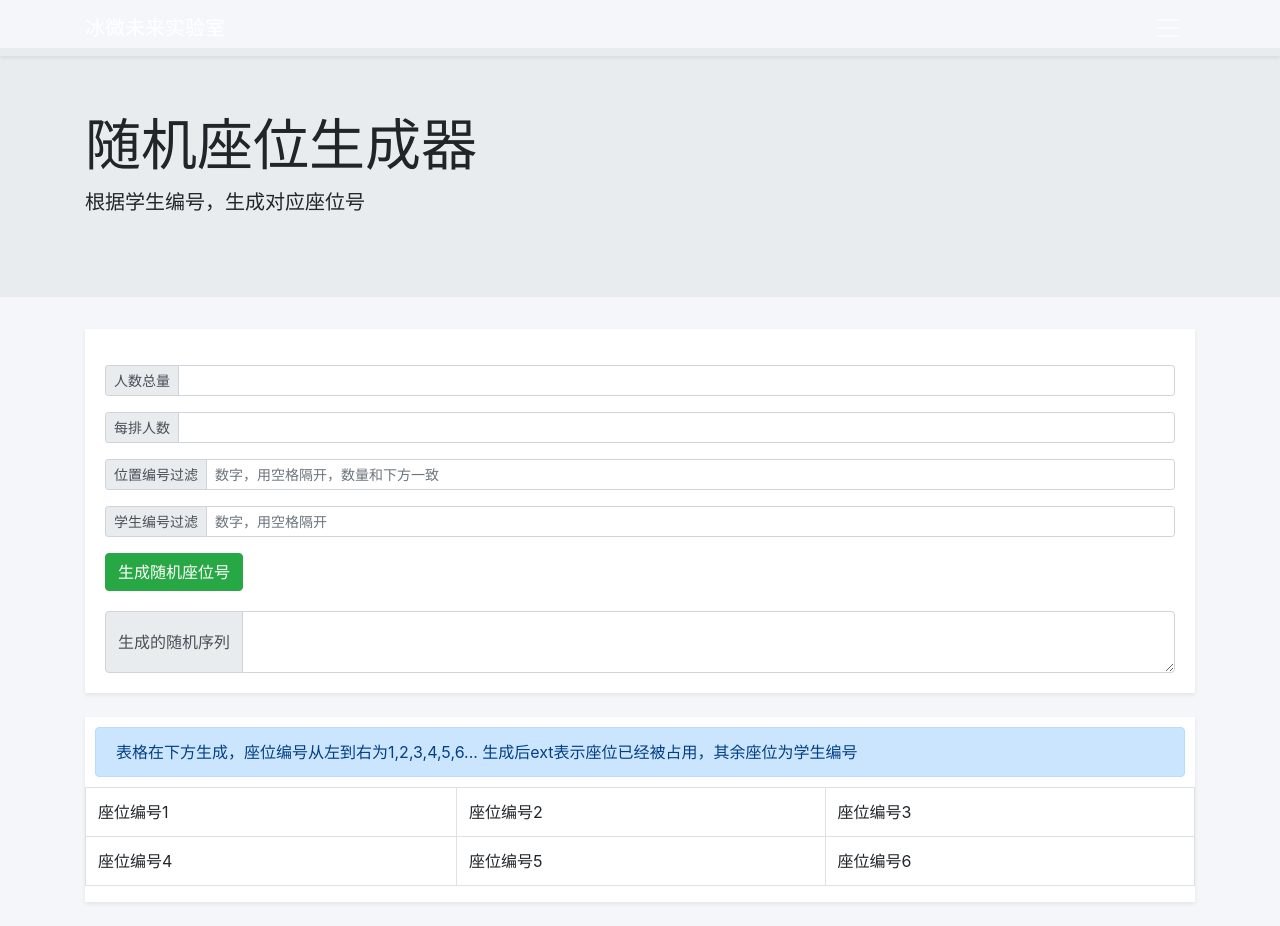
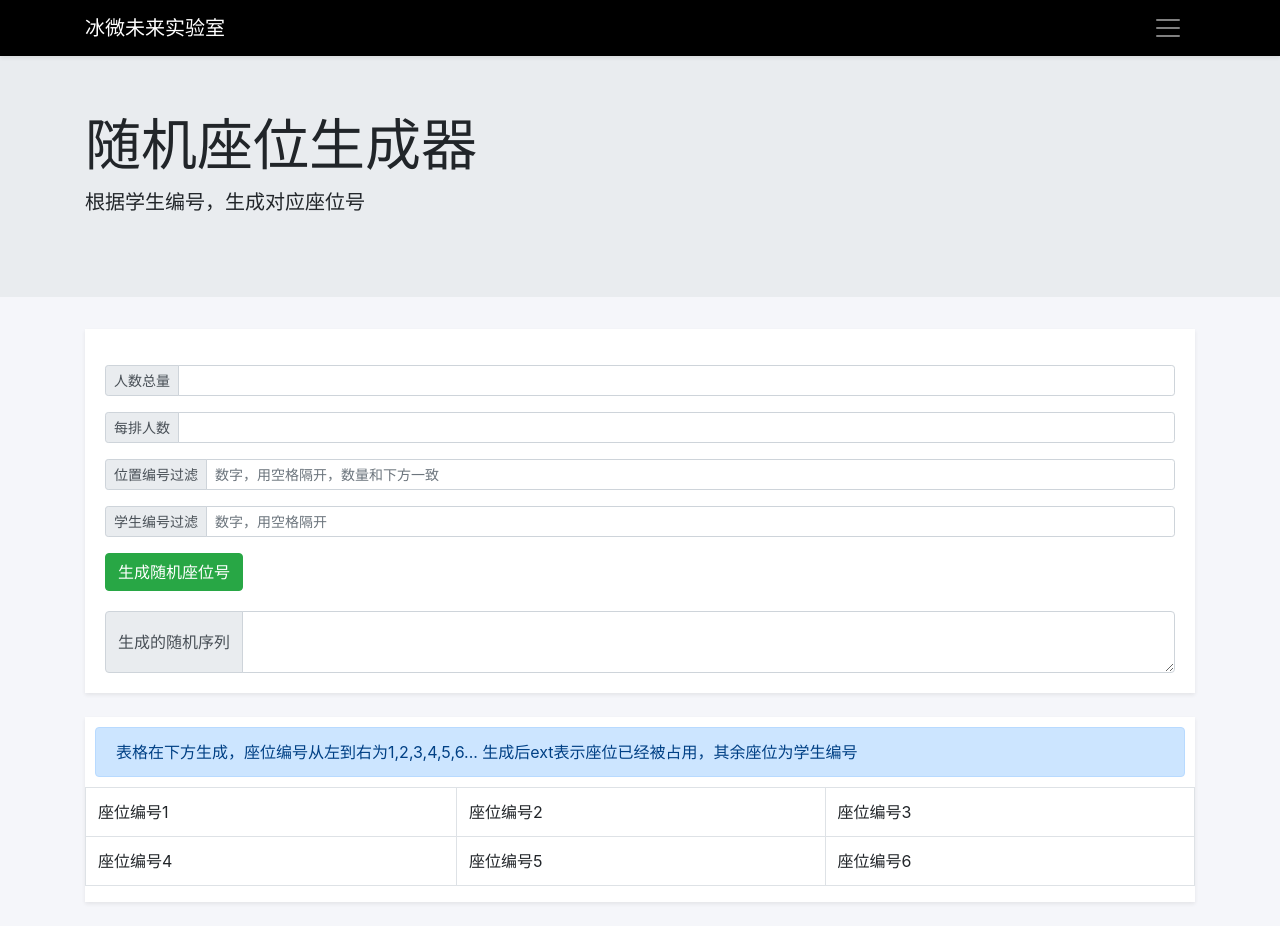
Before and after one commit to kaygb/randseat, a plain HTML site: page index.html in a window 1280 px wide. Drawn offline with nearby package versions, Linux system fonts and the light colour scheme.

Commit message:
Update index.html

```diff
--- a/index.html
+++ b/index.html
@@ -10,6 +10,9 @@
         body{
             overflow-y: scroll;
         }
+        		.bg-black{
+		background: #000
+	}
     </style>
 </head>
 <body  style="background:#f5f6fa">
```
